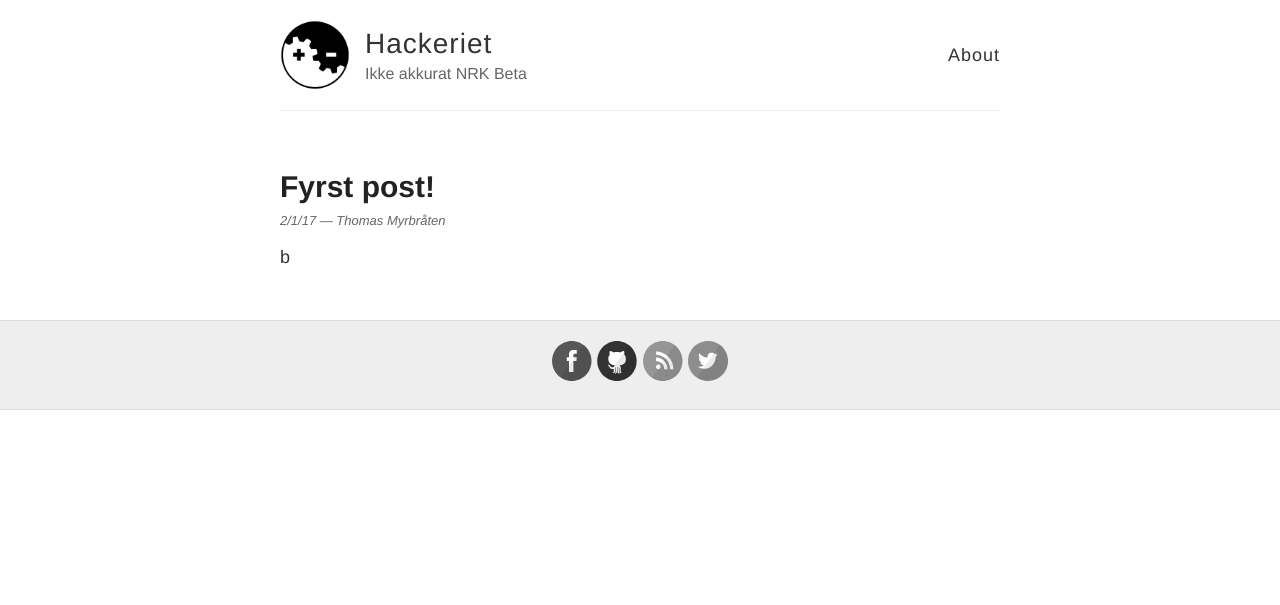
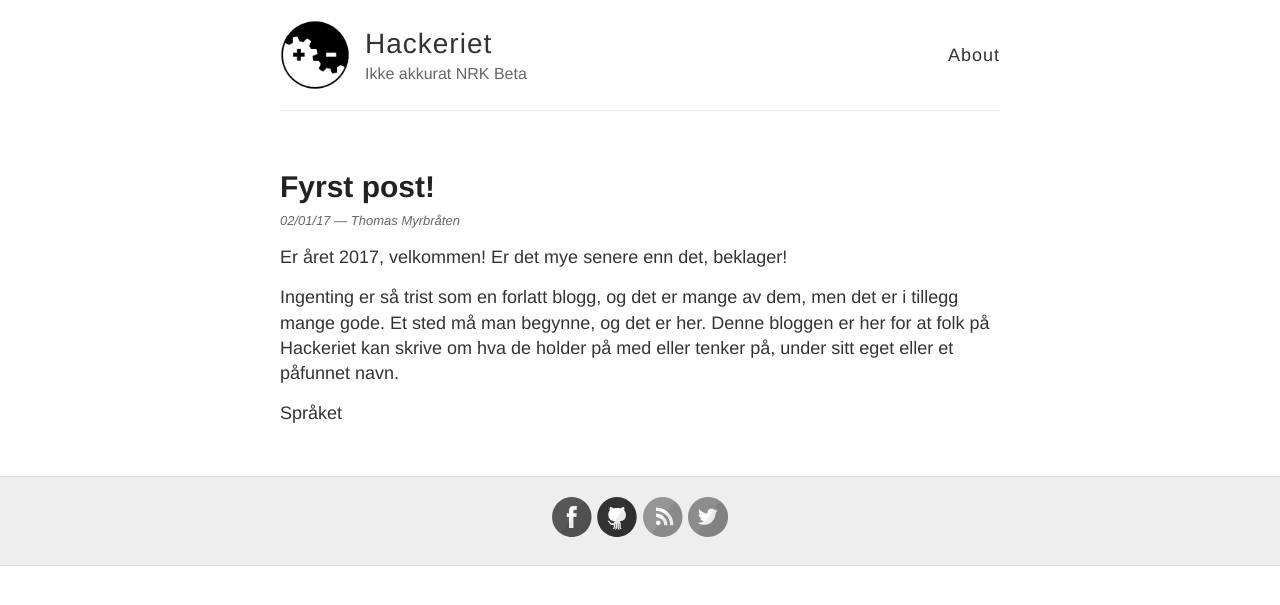
Before and after one commit to labanskoller/hackeriet_blog, a Jekyll site: the page built from _posts/2017-01-02-First-Post.md, in a window 1280 px wide. Shown: the top 605 px of the page. Built offline with Jekyll 4.4.1, drawn with Linux system fonts in a browser that asks for light colours.

Commit message:
date test

```diff
--- a/_layouts/post.html
+++ b/_layouts/post.html
@@ -5,7 +5,7 @@ layout: default
 <article class="post">
   <h1>{{ page.title }}</h1>
   <div class="author">
-      {{ page.date | date: "%-d/%-m/%y" }} — {{ page.author }}
+      {{ page.date | date: "%d/%m/%y" }} — {{ page.author }}
   </div>
 
   <div class="entry">
--- a/_posts/2017-01-02-First-Post.md
+++ b/_posts/2017-01-02-First-Post.md
@@ -5,4 +5,11 @@ author: Thomas Myrbråten
 category: meta
 ---
 
- b
+Er året 2017, velkommen! Er det mye senere enn det, beklager!
+
+Ingenting er så trist som en forlatt blogg, og det er mange av dem, men det er i
+tillegg mange gode. Et sted må man begynne, og det er her. Denne bloggen er her
+for at folk på Hackeriet kan skrive om hva de holder på med eller tenker på,
+under sitt eget eller et påfunnet navn.
+
+Språket
--- a/index.html
+++ b/index.html
@@ -9,7 +9,7 @@ layout: default
         <h1><a href="{{ site.baseurl }}{{ post.url }}">{{ post.title }}</a></h1>
 
         <div class="author">
-            {{ post.date | date: "%-d/%-m/%y" }} — {{ post.author }}
+            {{ post.date | date: "%d/%m/%y" }} — {{ post.author }}
         </div>
 
         <div class="entry">
```
Also changed, not shown: 1 other file.
